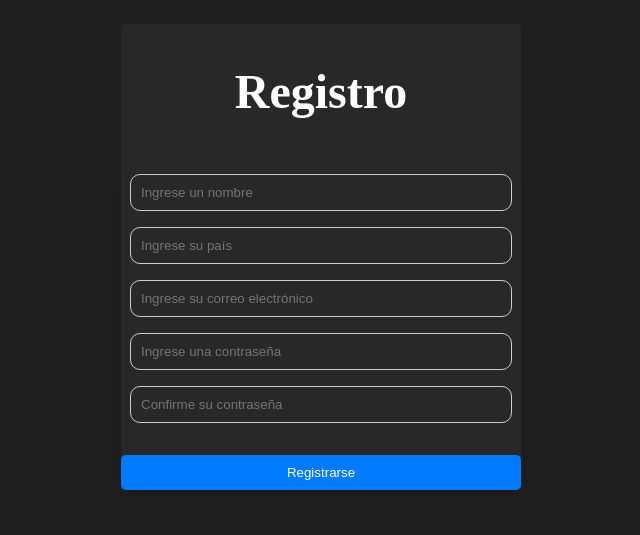
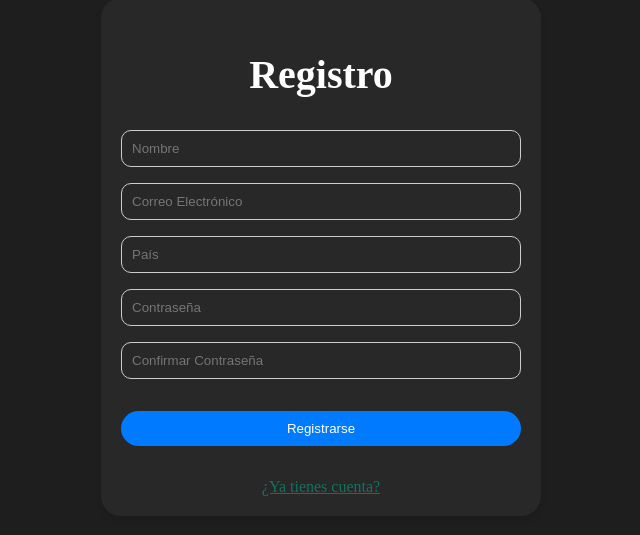
Before and after one commit to BDA824/Proyecto_web, a React (Vite) app in the folder client/: page /create-account in a window 1280 px wide. Shown: the part 143-678 px from the top of the page, without its empty margins (319-959 px from the left). Built offline with nearby package versions, Linux system fonts and the light colour scheme.

Commit message:
Correccion Components

```diff
--- a/client/src/Components/Formulario.css
+++ b/client/src/Components/Formulario.css
@@ -1,3 +1,11 @@
+body {
+    display: flex;
+    justify-content: center;
+    align-items: center;
+    height: 100vh;
+    margin: 0 auto;
+}
+
 .Formulario {
     display: flex;
     flex-direction: column;
@@ -7,48 +15,50 @@
     width: 400px;
     padding: 20px;
     border-radius: 10px;
-    background-color: #282828; /* Fondo oscuro, pero no tan oscuro como el negro puro */
-    color: #ffffff; /* Texto blanco */
-    box-shadow: 0 4px 6px rgba(0, 0, 0, 0.1); /* Sombra suave */
+    background-color: #282828;
+    color: #ffffff;
+    box-shadow: 0 4px 6px rgba(0, 0, 0, 0.1);
+    margin: 0 auto;
 }
 
+
+
 .Formulario h1 {
-    font-size: 3em; /* Tamaño de fuente más grande para el título */
+    font-size: 3em;
     margin-bottom: 1em;
-    font-family: 'Times New Roman', sans-serif; /* Fuente más profesional para títulos */
+    font-family: 'Times New Roman', sans-serif;
 }
 
 .Formulario input {
     padding: 10px;
-    border-radius: 10px;
-    flex-direction: column;
-    align-items: center;
-    justify-content: center;
+    border-radius: 20px;
     border: 1px solid #ccc;
-    background-color: #282828; /* Fondo oscuro, pero no tan oscuro como el negro puro */
-    color: #ffffff; /* Texto blanco */
-    width: 90%; /* Asegura que el campo de entrada ocupe todo el ancho disponible */
-    gap: 10px;
+    background-color: #282828;
+    color: #ffffff;
+    width: 90%;
+    margin-bottom: 1rem;
+    margin-left: 10px;
 }
 
 .Formulario button {
     padding: 10px;
-    border-radius: 5px;
+    border-radius: 20px;
     border: none;
-    background-color: #0F5959; /* Color azul */
+    background-color: #0F5959;
     color: #fff;
     cursor: pointer;
-    width: 100%; /* Asegura que el botón ocupe todo el ancho disponible */
-    margin-top: 1rem;
+    width: 95%;
+    margin-top: 2rem;
+    margin-left: 10px;
 }
 
 .Formulario button:hover {
-    background-color: #1D7373; /* Color azul al pasar el cursor */
+    background-color: #1D7373;
 }
 
 .link-registro {
     text-decoration: underline;
     cursor: pointer;
-    color: #107361; /* Color verde */
+    color: #107361;
     margin-top: 1em;
 }
--- a/client/src/Components/Formulario.jsx
+++ b/client/src/Components/Formulario.jsx
@@ -1,42 +1,32 @@
-export default Formulario;
-import "./Formulario.css"
-import { useState } from "react"
+import React, { useState } from "react";
 import { Link } from "react-router-dom";
+import './Formulario.css';
 
-export function Formulario({changeView}){
-    const [nombre, setNombre] = useState("")
-    const [contraseña, setContraseña] = useState("")
-    const [error, setError] = useState(false)
+export default function Formulario() {
+    const [nombre, setNombre] = useState("");
+    const [contraseña, setContraseña] = useState("");
+    const [error, setError] = useState(false);
 
-
-    const handleSubmit = (e) =>{
-        e.preventDefault()
-
-        if(nombre === "" || contraseña === ""){
-            setError(true)
+    const handleSubmit = (e) => {
+        e.preventDefault();
+        if (nombre === "" || contraseña === "") {
+            setError(true);
             return;
         }
+        setError(false);
+        // Aquí iría la lógica para enviar los datos al servidor
+    };
 
-        setError(false)
-
-        setUser([nombre])
-
-    }
-
-    return(
+    return (
         <section className="Formulario">
-            <h1>Login</h1>
-
-            <form className="Formulario" onSubmit={handleSubmit}>
-                <input type="text" value={nombre} onChange={e => setNombre(e.target.value)} placeholder="Nombre de usuario"/>
-                <input type="password" value={contraseña} onChange={e => setContraseña(e.target.value)} placeholder="Ingrese su contraseña"/>
-                <button>Iniciar Sesion</button>
+            <h1 className="Formulario__titulo">Login</h1>
+            <form onSubmit={handleSubmit} className="Formulario__form">
+                <input type="text" value={nombre} onChange={e => setNombre(e.target.value)} placeholder="Nombre de usuario" required className="Formulario__input" />
+                <input type="password" value={contraseña} onChange={e => setContraseña(e.target.value)} placeholder="Contraseña" required className="Formulario__input" />
+                {error && <p>Por favor, completa todos los campos.</p>}
+                <button type="submit" className="Formulario__button">Iniciar Sesión</button>
             </form>
-            {error && <p>Todos los campos son obligatorios</p> }
-            <span>Si no estás registrado,
-                <span className="link-registro">
-                    <Link to="/create-account">Registrate</Link>
-                </span></span>
+            <Link to="/create-account" className="link-registro">¿No tienes cuenta?</Link>
         </section>
-    )
+    );
 }
--- a/client/src/Components/Registro.css
+++ b/client/src/Components/Registro.css
@@ -5,32 +5,38 @@
     align-items: center;
     gap: 1rem;
     width: 400px;
-    border-radius: 5px;
+    padding: 20px; /* Añade un poco de padding para mejorar el espaciado interno */
+    border-radius: 20px; /* Redondea más los bordes para un aspecto más moderno */
     background-color: #282828;
     color: #ffffff;
+    box-shadow: 0 4px 6px rgba(0, 0, 0, 0.1); /* Agrega sombra para dar profundidad */
 }
 
 .Registro h1 {
-    font-size: 3em; /* Tamaño de fuente más grande para el título */
+    font-size: 2.5em; /* Reduce el tamaño del título para un equilibrio visual */
+    margin-bottom: 1rem; /* Añade margen inferior al título para separarlo de los campos de entrada */
 }
 
 .Registro input {
-    flex-direction: column;
-    align-items: center;
-    justify-content: center;
-    gap: 1rem;
     padding: 10px;
     border-radius: 10px;
     border: 1px solid #ccc;
+    background-color: #282828;
+    color: #ffffff;
+    width: 100%; /* Ajusta el ancho al 100% para llenar el contenedor */
+    margin-bottom: 1rem; /* Mantiene el espacio entre los campos de entrada */
+    box-sizing: border-box; /* Asegura que el padding no aumente el ancho total */
 }
 
 .Registro button {
     padding: 10px;
-    border-radius: 5px;
+    border-radius: 20px;
     border: none;
     background-color: #007bff;
     color: #fff;
     cursor: pointer;
+    width: 100%; /* Ajusta el ancho al 100% para llenar el contenedor */
+    margin-top: 1rem; /* Añade margen superior al botón para separarlo de los campos de entrada */
 }
 
 .Registro button:hover {
--- a/client/src/Components/Registro.jsx
+++ b/client/src/Components/Registro.jsx
@@ -1,85 +1,41 @@
 import React, { useState } from "react";
-import { Link } from "react-router-dom";
-import { useNavigate } from "react-router-dom";
-import {useForm} from "react-hook-form"
-import "./Registro.css";
+import { useNavigate, Link } from 'react-router-dom';
+import './Registro.css';
 
-export function Registro({ changeView }) {
+export default function Registro() {
     const [nombre, setNombre] = useState("");
+    const [correo, setCorreo] = useState("");
     const [pais, setPais] = useState("");
-    const [gmail, setGmail] = useState("");
     const [contraseña, setContraseña] = useState("");
     const [confirmarContraseña, setConfirmarContraseña] = useState("");
-    const [errorNombre, setErrorNombre] = useState(false);
-    const [errorPais, setErrorPais] = useState(false);
-    const [errorGmail, setErrorGmail] = useState(false);
-    const [errorContraseña, setErrorContraseña] = useState(false);
-    const [errorContraseñasNoCoinciden, setErrorContraseñasNoCoinciden] = useState(false);
-
-    const navigate = useNavigate();
-    // const {register, handleSubmit} = useForm()
-    // const onSubmit = handleSubmit(data => {
-    //     console.log(data)
-    // })
+    const [error, setError] = useState(false);
+    const navigate = useNavigate(); // Usa useNavigate para la navegación
 
     const handleSubmit = (e) => {
         e.preventDefault();
-
-        setErrorNombre(false);
-        setErrorPais(false);
-        setErrorGmail(false);
-        setErrorContraseña(false);
-        setErrorContraseñasNoCoinciden(false);
-
-        let hasError = false;
-        if (nombre === "") {
-            setErrorNombre(true);
-            hasError = true;
+        if (nombre === "" || correo === "" || pais === "" || contraseña === "" || confirmarContraseña === "") {
+            setError(true);
+            return;
         }
-        if (pais === "") {
-            setErrorPais(true);
-            hasError = true;
-        }
-        if (gmail === "") {
-            setErrorGmail(true);
-            hasError = true;
-        }
-        if (contraseña === "") {
-            setErrorContraseña(true);
-            hasError = true;
-        }
-        if (contraseña !== confirmarContraseña) {
-            setErrorContraseñasNoCoinciden(true);
-            hasError = true;
-        }
-
-        if (!hasError) {
-            navigate('/login');
-        }
+        setError(false);
+        // Aquí iría la lógica para enviar los datos al servidor
+        // Después de procesar los datos, redirige al usuario a la página de login
+        navigate('/login'); // Navega a la página de login
     };
 
-
     return (
-        <section className="Registro" >
-            <h1>Registro</h1>
-            <form className="Formulario" onSubmit={handleSubmit}>
-                <input
-                type="text"
-                value={nombre}
-                onChange={e => setNombre(e.target.value)}
-                placeholder="Ingrese un nombre" />
-                {errorNombre && <p>El nombre es obligatorio.</p>}
-                {/* {...register("name", {required : true})} */}
-                <input type="text" value={pais} onChange={e => setPais(e.target.value)} placeholder="Ingrese su país" />
-                {errorPais && <p>El país es obligatorio.</p>}
-                <input type="email" value={gmail} onChange={e => setGmail(e.target.value)} placeholder="Ingrese su correo electrónico" />
-                {errorGmail && <p>El correo electrónico es obligatorio.</p>}
-                <input type="password" value={contraseña} onChange={e => setContraseña(e.target.value)} placeholder="Ingrese una contraseña"/>
-                {errorContraseña && <p>La contraseña es obligatoria.</p>}
-                <input type="password" value={confirmarContraseña} onChange={e => setConfirmarContraseña(e.target.value)} placeholder="Confirme su contraseña" />
-                {errorContraseñasNoCoinciden && <p>Las contraseñas no coinciden.</p>}
-                <button type="submit" className="button-link">Registrarse</button>
+        <section className="Registro">
+            <h1 className="Registro__titulo">Registro</h1>
+            <form onSubmit={handleSubmit} className="Registro__form">
+                <input type="text" value={nombre} onChange={e => setNombre(e.target.value)} placeholder="Nombre" required className="Registro__input" />
+                <input type="email" value={correo} onChange={e => setCorreo(e.target.value)} placeholder="Correo Electrónico" required className="Registro__input" />
+                <input type="text" value={pais} onChange={e => setPais(e.target.value)} placeholder="País" required className="Registro__input" />
+                <input type="password" value={contraseña} onChange={e => setContraseña(e.target.value)} placeholder="Contraseña" required className="Registro__input" />
+                <input type="password" value={confirmarContraseña} onChange={e => setConfirmarContraseña(e.target.value)} placeholder="Confirmar Contraseña" required className="Registro__input" />
+                {error && <p>Por favor, completa todos los campos.</p>}
+                <button type="submit" className="Registro__button">Registrarse</button>
             </form>
+            <Link to="/login" className="link-registro">¿Ya tienes cuenta?</Link>
         </section>
     );
 }
--- a/client/src/main.jsx
+++ b/client/src/main.jsx
@@ -1,9 +1,11 @@
-import React from 'react'
-import ReactDOM from 'react-dom/client'
-import App from './App'
+import React from 'react';
+import { createRoot } from 'react-dom/client'; // Importa createRoot desde react-dom/client
+import App from './App';
 
-ReactDOM.createRoot(document.getElementById('root')).render(
+const container = document.getElementById('root');
+const root = createRoot(container); // Usa createRoot directamente sin ReactDOM
+root.render(
   <React.StrictMode>
     <App />
-  </React.StrictMode>,
-)
+  </React.StrictMode>
+);
```
Also changed, not shown: client/src/App.jsx (+6 -8 lines).
